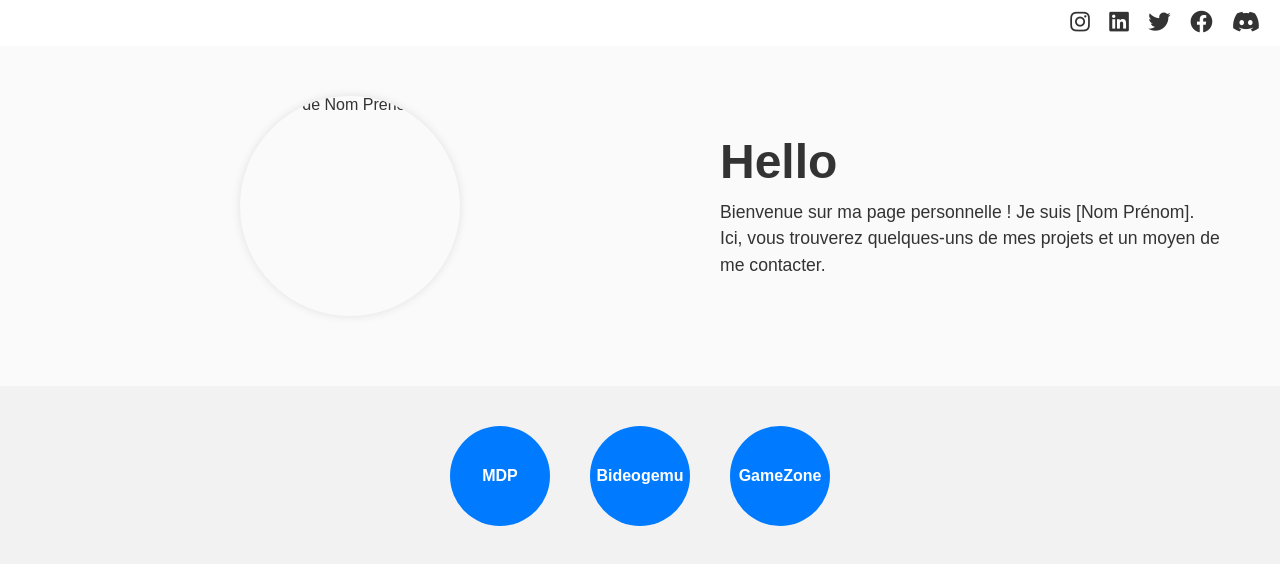
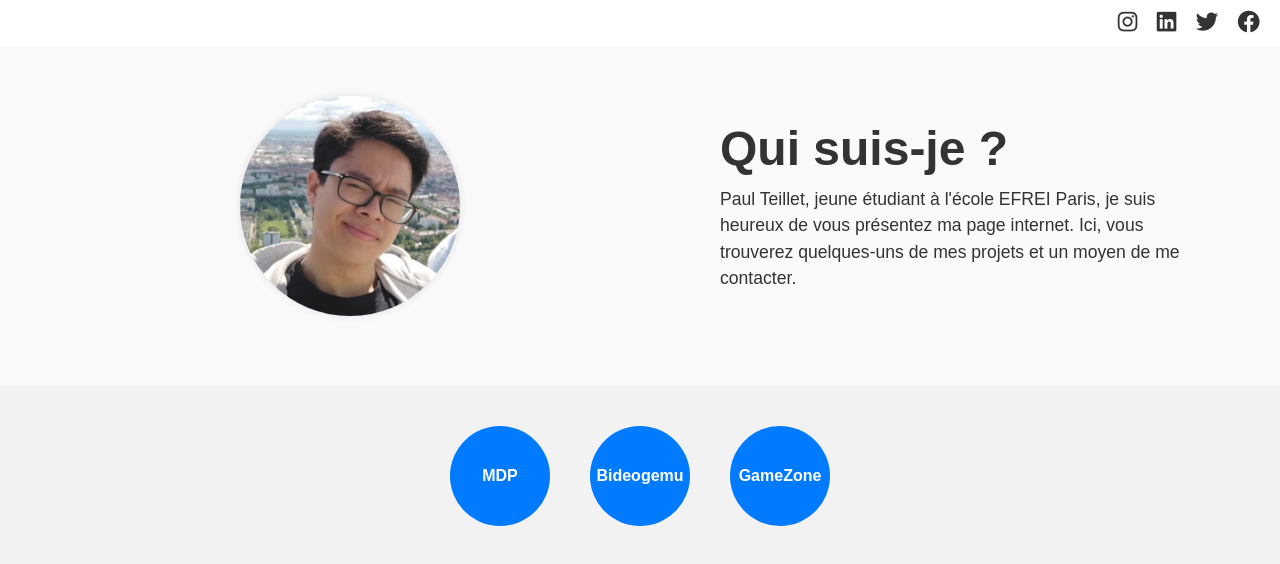
Before and after one commit to aragornsoluce/Projet_MDP, a plain HTML site: page index.html in a window 1280 px wide. Drawn offline with Linux system fonts and the light colour scheme.

Commit message:
Update index.html
- changement du titre
- changement de la description
- ajout de l'image de profile

```diff
--- a/index.html
+++ b/index.html
@@ -2,7 +2,7 @@
 <html lang="fr">
 <head>
   <meta charset="UTF-8">
-  <title>Accueil - Nom Prénom</title>
+  <title>Accueil - Paul Teillet</title>
   <!-- Lien vers Font Awesome pour les icônes -->
   <link
     rel="stylesheet"
@@ -120,10 +120,9 @@
   <nav>
     <div class="social-links">
       <a href="https://www.instagram.com/votreprofil" target="_blank"><i class="fab fa-instagram"></i></a>
-      <a href="https://www.linkedin.com/in/votreprofil" target="_blank"><i class="fab fa-linkedin"></i></a>
+      <a href="https://www.linkedin.com/in/paul-teillet-999a84250/" target="_blank"><i class="fab fa-linkedin"></i></a>
       <a href="https://twitter.com/votreprofil" target="_blank"><i class="fab fa-twitter"></i></a>
-      <a href="https://www.facebook.com/votreprofil" target="_blank"><i class="fab fa-facebook"></i></a>
-      <a href="https://discord.gg/votreserveur" target="_blank"><i class="fab fa-discord"></i></a>
+      <a href="https://www.facebook.com/profile.php?id=100077290363100" target="_blank"><i class="fab fa-facebook"></i></a>
     </div>
   </nav>
 
@@ -131,12 +130,12 @@
   <section class="hero">
     <div class="photo-container">
       <!-- Remplacez "photo.jpg" par le chemin de votre propre photo -->
-      <img src="photo.jpg" alt="Photo de Nom Prénom">
+      <img src="/Images/photo_profile.jpg" alt="Photo de Nom Prénom">
     </div>
     <div class="intro-text">
-      <h1>Hello</h1>
+      <h1>Qui suis-je ?</h1>
       <p>
-        Bienvenue sur ma page personnelle ! Je suis [Nom Prénom].
+        Paul Teillet, jeune étudiant à l'école EFREI Paris, je suis heureux de vous présentez ma page internet.
         Ici, vous trouverez quelques-uns de mes projets et un moyen de me contacter.
       </p>
     </div>
```
